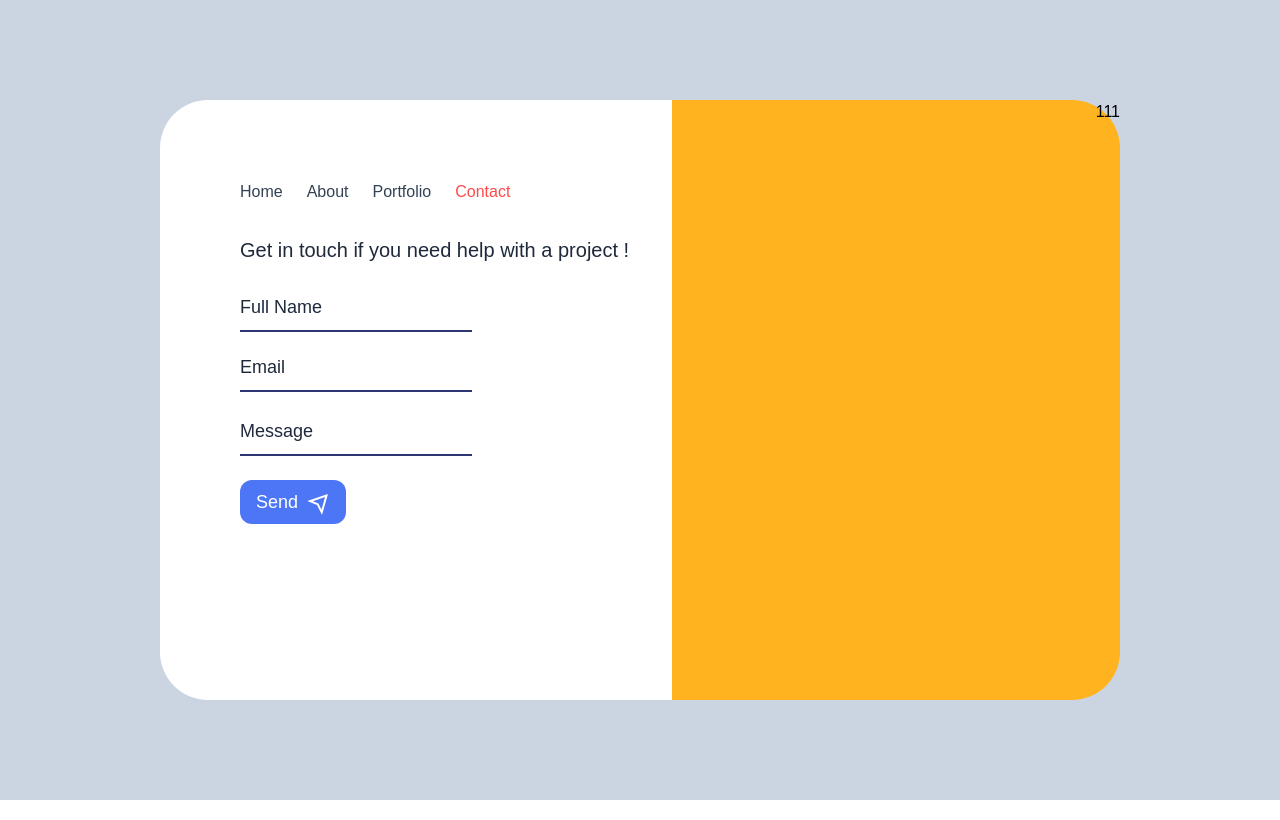
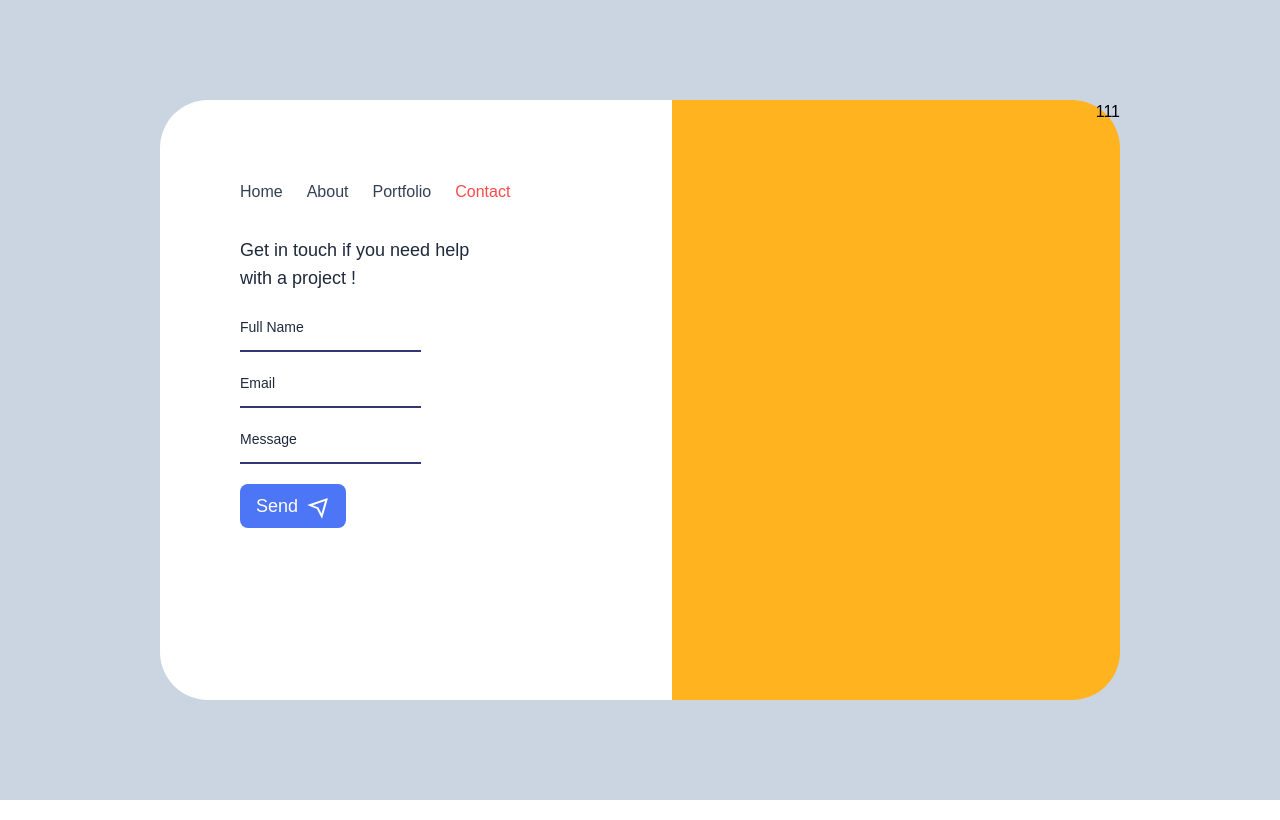
Before and after one commit to premier213/MyWebsite, a React (Create React App) app: page /contact in a window 1280 px wide. Built offline with nearby package versions, Linux system fonts and the light colour scheme; what tailwindcss-debug-screens would draw is missing.

Commit message:
contact page form is responsive

```diff
--- a/src/components/contact.js
+++ b/src/components/contact.js
@@ -24,26 +24,26 @@ const Contact = () => {
           111
         </div>
         <div className="bg-yellow xl:bg-white w-90v xl:w-40v h-80h xl:h-auto xl:rounded-l-4xl rounded-br-7xl xl:rounded-br-none">
-          <div className="2xl:my-10h xl:my-10h xl:mx-20 h-60v sm:my-20h sm:w-70v sm:h-80v xl:w-40v mx-12">
+          <div className="2xl:my-10h xl:my-10h xl:mx-20 h-60v sm:my-20h sm:w-70v sm:h-80v xl:w-40v md:mt-0 mx-12">
             <NavDesktop />
-            <div className="font-display sm:text-4xl w-60v 2xl:mt-24 lg:mx-16 xl:text-gray-800 xl:text-xl xl:mx-0 xl:mt-8 mx-8 text-xl text-white">
+            <div className="xl:mt-8 xl:w-20v font-display sm:text-4xl xl:text-lg xl:text-gray-800 mt-2 text-lg text-white">
               {getInTouch}
             </div>
-            <div className="lg:mx-16 xl:mx-0 mx-8 mt-4">
+            <div className="mt-2">
               <form onSubmit={handleSubmit(onSubmit)}>
                 <div>
                   <input
-                    className="bg-yellow xl:bg-white focus:outline-none focus:border-dark focus:placeholder-dark xl:placeholder-gray-800 xl:focus:placeholder-red xl:border-dark xl:focus:border-red h-12 my-1 font-serif text-lg text-white placeholder-white border-b-2 border-white"
+                    className="bg-yellow xl:bg-white focus:outline-none focus:border-dark focus:placeholder-dark xl:placeholder-gray-800 xl:focus:placeholder-red xl:border-dark xl:focus:border-red sm:h-12 sm:font-2xl xl:text-sm xl:my-1 h-8 my-1 font-serif text-lg text-white placeholder-white border-b-2 border-white"
                     type="text"
                     placeholder="Full Name"
                     name="fullName"
                     ref={register({ required: true, min: 3 })}
                   />
-                  <div className="text-dark">
+                  <div className="text-dark xl:text-xs text-sm">
                     {errors.fullName && "your name is required"}
                   </div>
                   <input
-                    className="bg-yellow xl:bg-white focus:outline-none focus:border-dark focus:placeholder-dark xl:placeholder-gray-800 xl:border-dark xl:focus:placeholder-red xl:focus:border-red h-12 my-2 font-serif text-lg text-white placeholder-white border-b-2 border-white"
+                    className="bg-yellow xl:bg-white focus:outline-none focus:border-dark focus:placeholder-dark xl:placeholder-gray-800 xl:border-dark xl:focus:placeholder-red xl:focus:border-red sm:h-12 sm:font-2xl xl:text-sm xl:my-1 h-8 my-2 font-serif text-lg text-white placeholder-white border-b-2 border-white"
                     type="email"
                     placeholder="Email"
                     name="email"
@@ -52,11 +52,11 @@ const Contact = () => {
                       pattern: /^[^\s@]+@[^\s@]+\.[^\s@]+$/,
                     })}
                   />
-                  <div className="text-dark">
+                  <div className="text-dark xl:text-xs text-sm">
                     {errors.email && "your Email is required"}
                   </div>
                   <input
-                    className="bg-yellow xl:bg-white focus:outline-none focus:border-dark focus:placeholder-dark xl:placeholder-gray-800 xl:border-dark xl:focus:placeholder-red xl:focus:border-red h-12 my-2 font-serif text-lg text-white placeholder-white border-b-2 border-white"
+                    className="bg-yellow xl:bg-white focus:outline-none focus:border-dark focus:placeholder-dark xl:placeholder-gray-800 xl:border-dark xl:focus:placeholder-red xl:focus:border-red sm:h-12 sm:font-2xl xl:text-sm xl:my-1 h-8 my-2 font-serif text-lg text-white placeholder-white border-b-2 border-white"
                     name="message"
                     placeholder="Message"
                     ref={register({
@@ -64,13 +64,13 @@ const Contact = () => {
                       min: 3,
                     })}
                   />
-                  <div className="text-dark">
+                  <div className="text-dark xl:text-xs text-sm">
                     {errors.message && "message input is required"}
                   </div>
                 </div>
                 <div>
                   <motion.button
-                    className="bg-blue rounded-xl focus:outline-none flex px-4 py-2 mt-4 font-serif text-lg text-white"
+                    className="bg-blue focus:outline-none flex px-4 py-2 mt-4 font-serif text-lg text-white rounded-lg"
                     type="submit"
                   >
                     {send}
```
